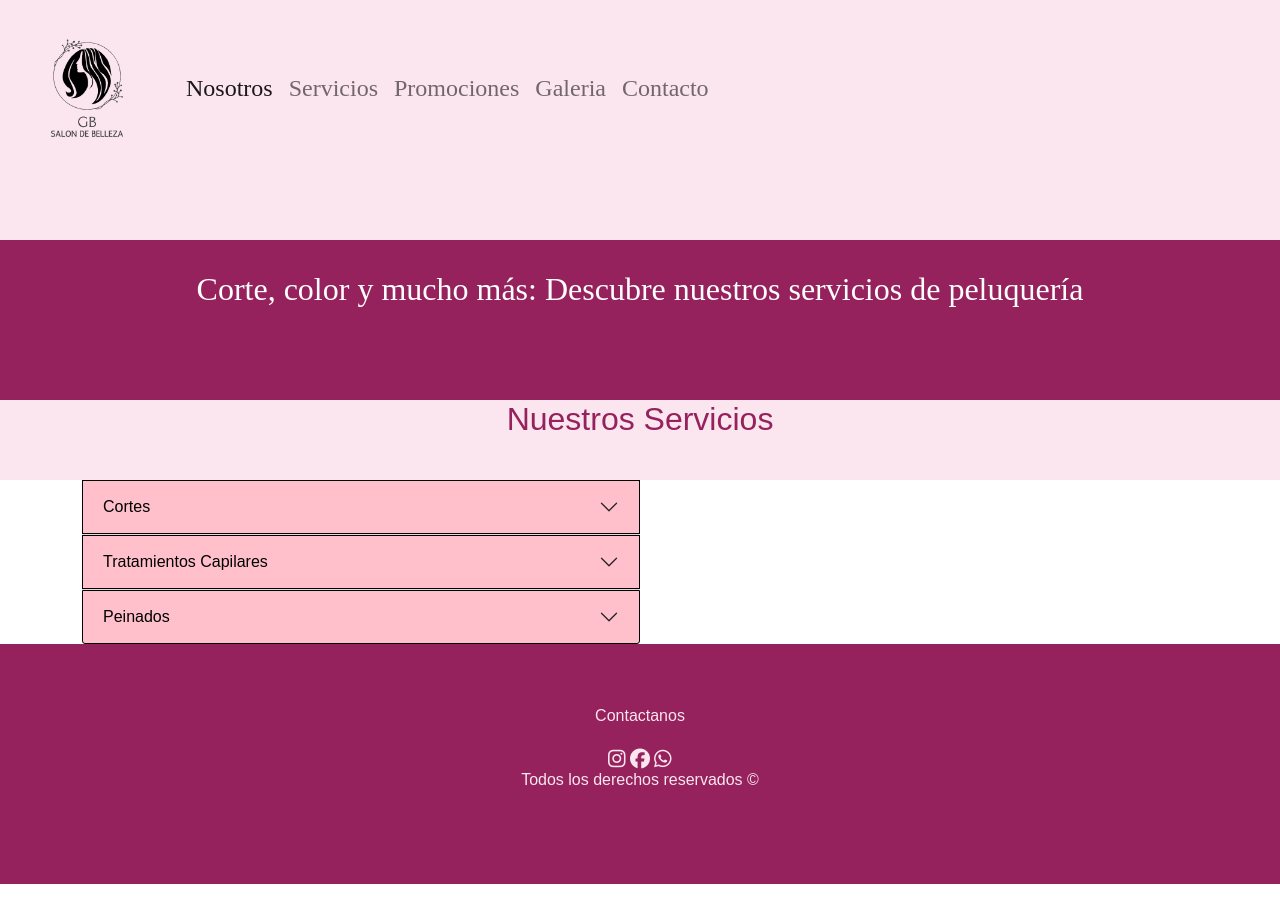
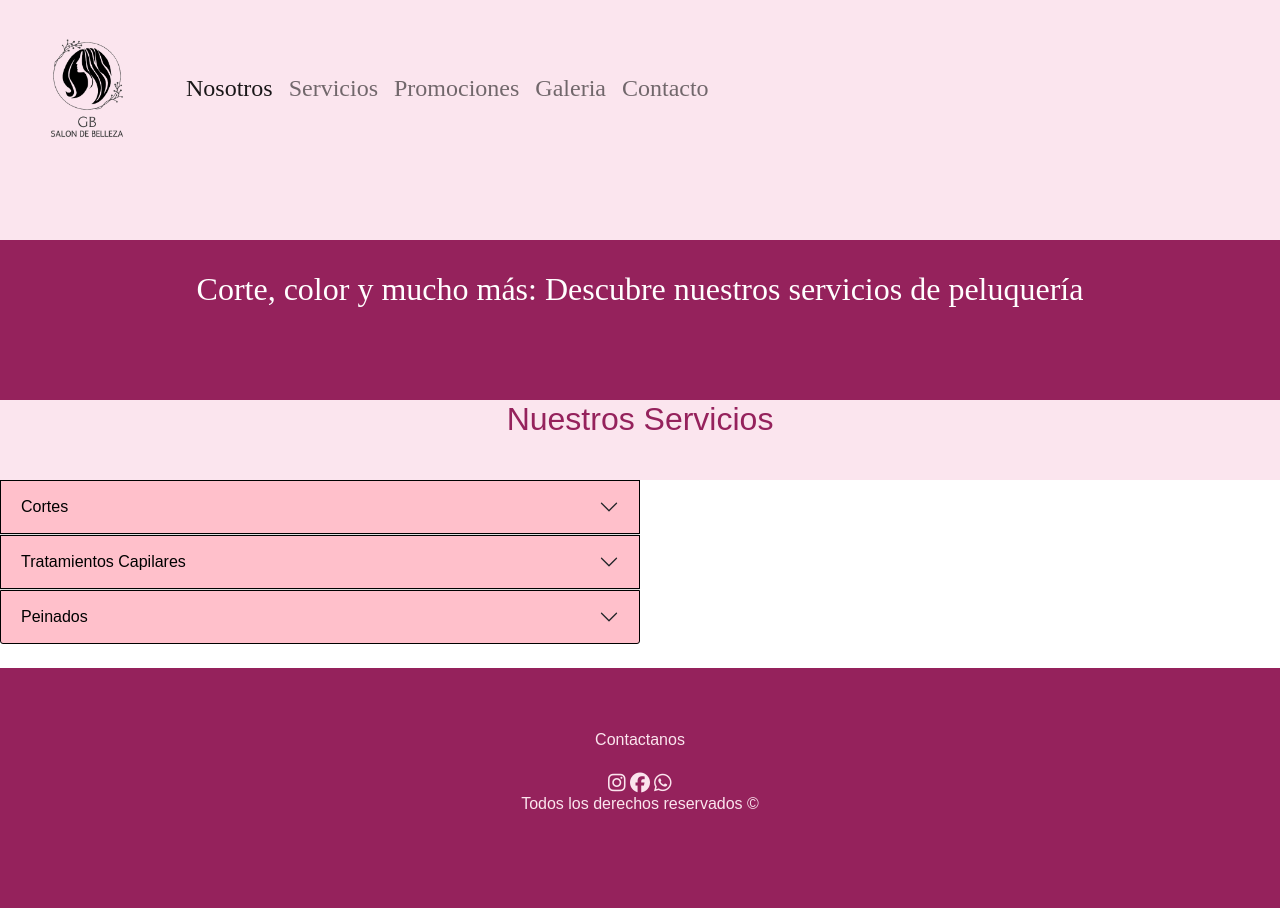
Before and after one commit to celinazitterckoff/PF_Zitterckoff, a plain HTML site: page pages/servicios.html in a window 1280 px wide. Before the commit the page ends 884 px from the top, so only its background shows below. Drawn offline with nearby package versions, Linux system fonts and the light colour scheme.

Commit message:
cambios en la pagina de servicios

```diff
--- a/pages/servicios.html
+++ b/pages/servicios.html
@@ -62,7 +62,7 @@
                     </div>
                 </section>
         <!--falta darle forma-->
-                <div class="container">
+                <!-- <div class="container">-->
                     <div class="accordion w-50 accordion-flush" id="accordionFlushExample">
                         <div class="accordion-item">
                             <h2 class="accordion-header" id="flush-headingOne">
@@ -86,7 +86,7 @@
                                 Tratamiento de Keratina: Ideal para cabello rizado, ayuda a suavizar y reducir el frizz.
                                 Tratamiento de coloración: Se utiliza para cambiar el color del cabello, ya sea para cubrir canas, resaltar el tono natural o cambiar completamente el color.
                             </div>
-                            </div>
+                        </div>
                             </div>
                             <div class="accordion-item">
                             <h2 class="accordion-header" id="flush-headingThree">
@@ -102,7 +102,13 @@
                         </div>
                     </div>
                 </div>
+                <div>
+                    <img src="" alt="">
+                </div>
+
+
             </main>
+
 
             <footer class="footer">
                     <p>Contactanos</p>
```
